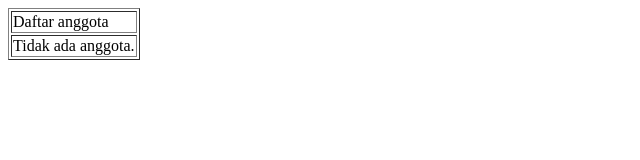
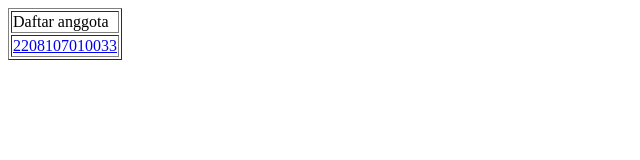
Before and after one commit to ahmadsyah28/inf206-2024-A6-Peta-evakuasi-bencana-berdasarkan-cuaca, a plain HTML site: page index.html in a window 1280 px wide. Shown: the whole page, without its empty margins (0-640 px from the left). Drawn offline with Linux system fonts and the light colour scheme.

Commit message:
create npm.html and modify index.html

```diff
--- a/index.html
+++ b/index.html
@@ -4,9 +4,15 @@
     <title>Utama – Admin</title>
   </head>
   <body>
-<table border=”0”>
-<tr><td>Daftar anggota</td></tr>
-<tr><td>Tidak ada anggota.</td></tr>
+    <table border="”0”">
+      <tr>
+        <td>Daftar anggota</td>
+      </tr>
+      <tr>
+        <td>
+            <a href="./2208107010033.html">2208107010033</a>
+        </td>
+      </tr>
     </table>
   </body>
 </html>
```
Also changed, not shown: 2208107010033.html (added, +12 -0 lines). Lines whose indentation alone changed are shown as unchanged.
